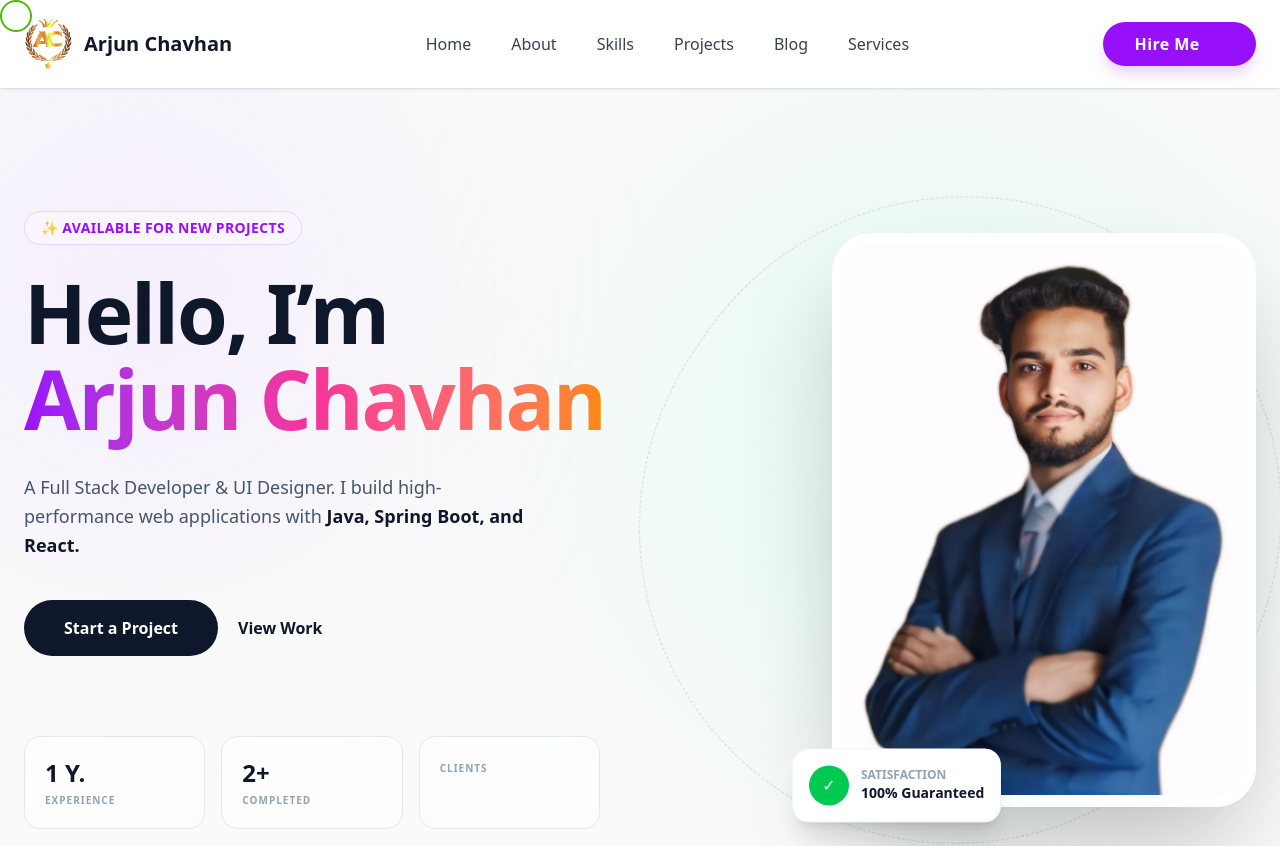
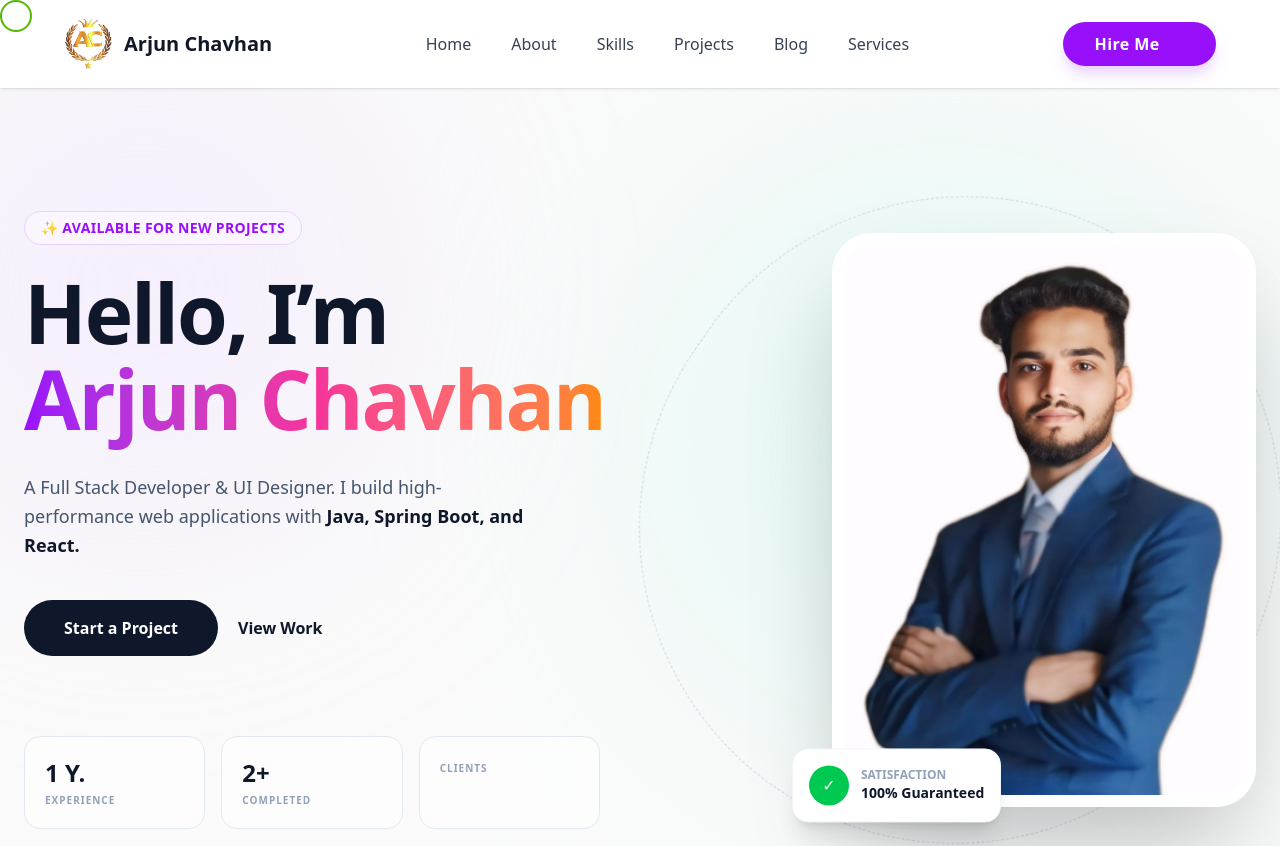
Before and after one commit to arjunchavhan0311/MyPortfolio, a React (Vite) app in the folder MyPortfolioFrontend/: page / in a window 1280 px wide. Shown: the top 846 px of the page. Built offline with nearby package versions, Linux system fonts and the light colour scheme.

Commit message:
Adjust nav component max width from 1400px to 1200px

```diff
--- a/MyPortfolioFrontend/src/components/Nav.jsx
+++ b/MyPortfolioFrontend/src/components/Nav.jsx
@@ -25,7 +25,7 @@ const Navbar = () => {
       <style dangerouslySetInnerHTML={{ __html: `html { scroll-behavior: smooth; }` }} />
 
       <header className="fixed top-0 left-0 w-full bg-white shadow-sm z-50">
-        <nav className="max-w-[1400px] mx-auto px-6 py-5 flex items-center justify-between">
+        <nav className="max-w-[1200px] mx-auto px-6 py-5 flex items-center justify-between">
 
           {/* LOGO */}
           <div className="flex items-center gap-3">
```
